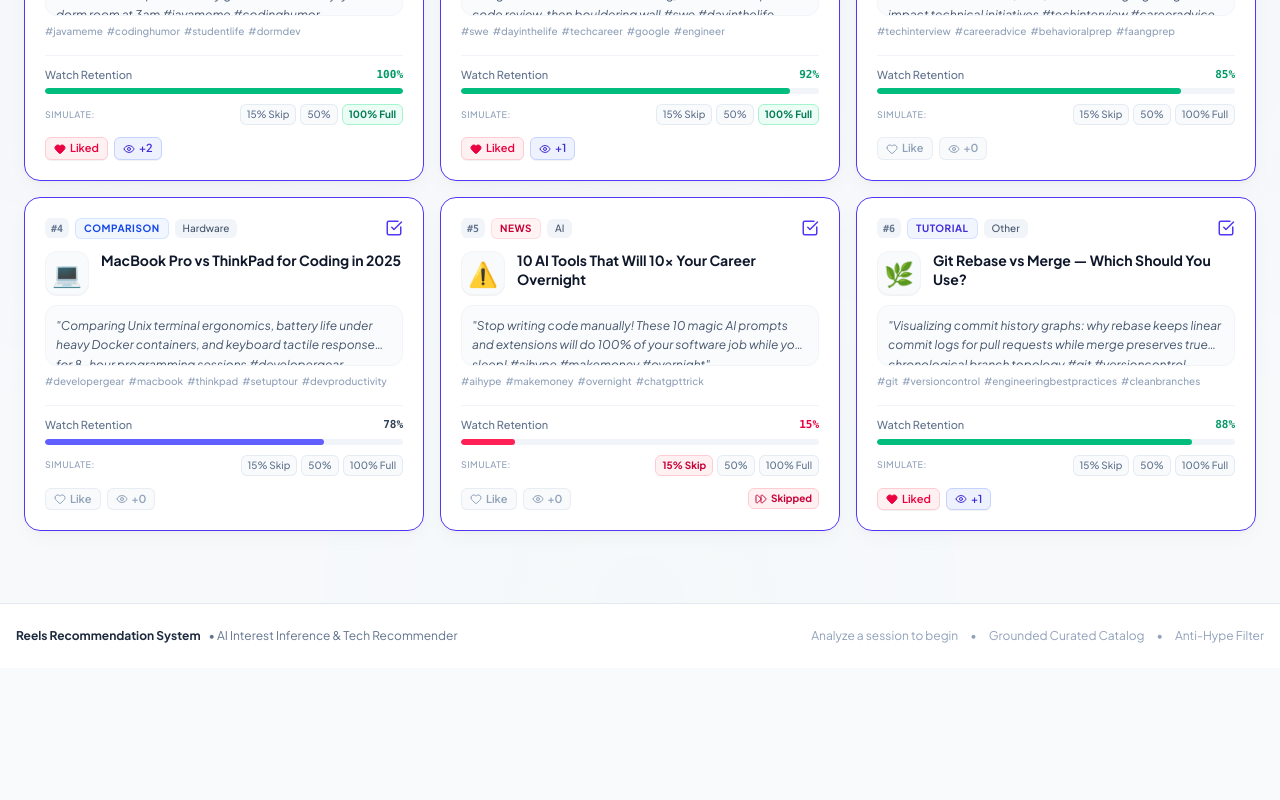
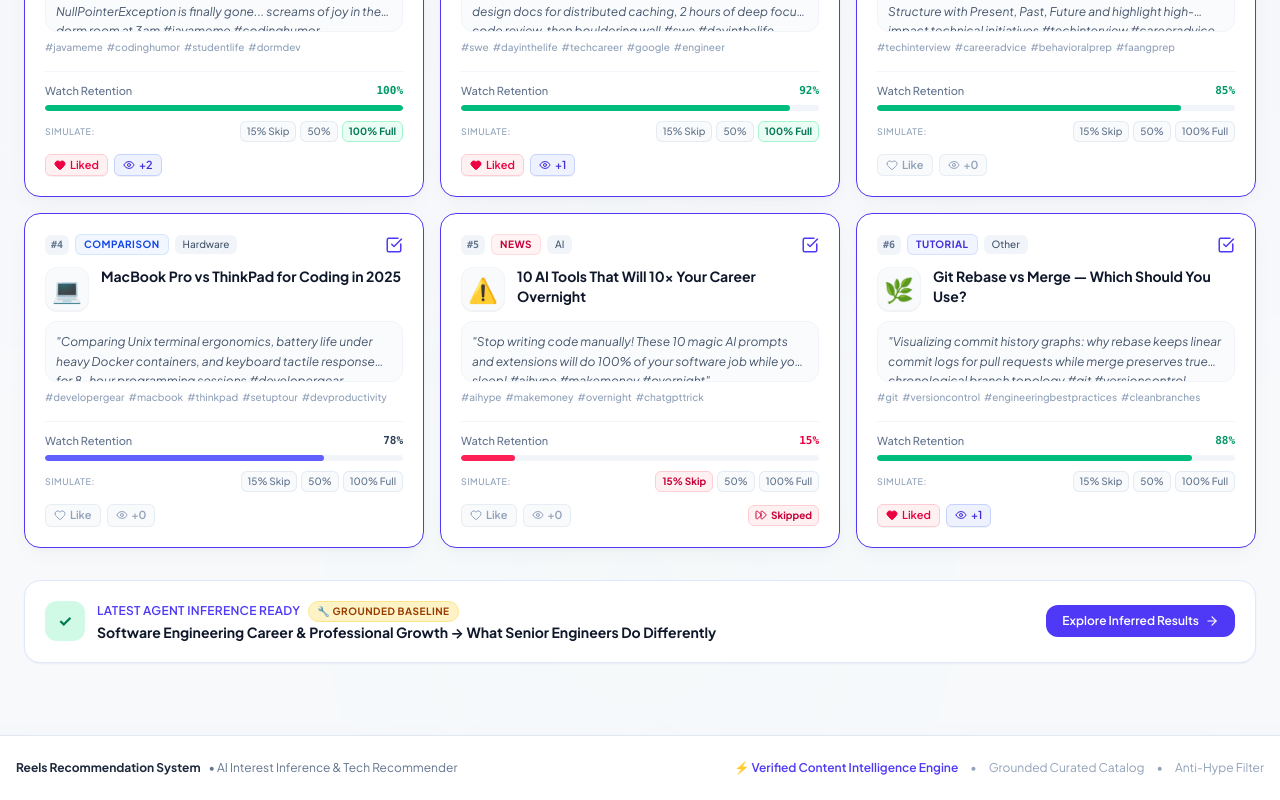
Before and after one commit to JAYA-KRUSHNA/promptwars, a React (Vite) app: page / in a window 1280 px wide. Shown: the part 877-1677 px from the top of the page. Before the commit the page ends 1545 px from the top, so only its background shows below. Built offline with nearby package versions, Linux system fonts and the light colour scheme.

Commit message:
fix(ux): pre-seed analysis state so all views are populated immediately with zero empty states

```diff
--- a/src/App.tsx
+++ b/src/App.tsx
@@ -32,9 +32,11 @@ export default function App() {
     SESSIONS[0].reels.map((r) => r.id)
   );
   const [activeView, setActiveView] = useState<'reels' | 'analysis' | 'recommendation'>('reels');
-  const [analysisResult, setAnalysisResult] = useState<AnalysisResult | null>(null);
-  const [analysisSource, setAnalysisSource] = useState<AnalysisSource | null>(null);
-  const [analysisLatency, setAnalysisLatency] = useState<number | null>(null);
+  const [analysisResult, setAnalysisResult] = useState<AnalysisResult>(() =>
+    generateDeterministicAnalysis(SESSIONS[0].reels, CATALOG)
+  );
+  const [analysisSource, setAnalysisSource] = useState<AnalysisSource>('fallback');
+  const [analysisLatency, setAnalysisLatency] = useState<number | null>(40);
   const [isAnalyzing, setIsAnalyzing] = useState<boolean>(false);
   const [errorMessage, setErrorMessage] = useState<string | null>(null);
   const [isCatalogOpen, setIsCatalogOpen] = useState<boolean>(false);
@@ -56,26 +58,36 @@ export default function App() {
     return () => window.removeEventListener('keydown', handleKeyDown);
   }, [showReasoningModal]);
 
-  // Initialize selected reels whenever the session changes
+  // When active session changes, update reels and compute baseline analysis immediately (no empty states)
   useEffect(() => {
     if (currentSession) {
       setSelectedReelIds(currentSession.reels.map((r) => r.id));
-      setAnalysisResult(null);
-      setAnalysisSource(null);
-      setAnalysisLatency(null);
+      const seeded = generateDeterministicAnalysis(currentSession.reels, CATALOG);
+      setAnalysisResult(seeded);
+      setAnalysisSource('fallback');
+      setAnalysisLatency(40);
       setErrorMessage(null);
     }
   }, [activeSessionId]);
 
   // Toggle selection for a single reel
   const handleToggleSelectReel = (reelId: string) => {
-    setSelectedReelIds((prev) =>
-      prev.includes(reelId) ? prev.filter((id) => id !== reelId) : [...prev, reelId]
-    );
+    setSelectedReelIds((prev) => {
+      const next = prev.includes(reelId) ? prev.filter((id) => id !== reelId) : [...prev, reelId];
+      const active = currentSession.reels.filter((r) => next.includes(r.id));
+      if (active.length > 0) {
+        setAnalysisResult(generateDeterministicAnalysis(active, CATALOG));
+        setAnalysisSource('fallback');
+        setAnalysisLatency(40);
+      }
+      return next;
+    });
   };
 
   const handleSelectAll = () => {
     setSelectedReelIds(currentSession.reels.map((r) => r.id));
+    setAnalysisResult(generateDeterministicAnalysis(currentSession.reels, CATALOG));
+    setAnalysisSource('fallback');
   };
 
   const handleDeselectAll = () => {
@@ -91,9 +103,10 @@ export default function App() {
     ]);
     setActiveSessionId(newRandomSession.id);
     setSelectedReelIds(newRandomSession.reels.map((r) => r.id));
-    setAnalysisResult(null);
-    setAnalysisSource(null);
-    setAnalysisLatency(null);
+    const seeded = generateDeterministicAnalysis(newRandomSession.reels, CATALOG);
+    setAnalysisResult(seeded);
+    setAnalysisSource('fallback');
+    setAnalysisLatency(40);
     setErrorMessage(null);
     setActiveView('reels');
   };
@@ -103,9 +116,7 @@ export default function App() {
     setSessionsList((prev) =>
       prev.map((s) => {
         if (s.id !== activeSessionId) return s;
-        return {
-          ...s,
-          reels: s.reels.map((r) => {
+        const updatedReels = s.reels.map((r) => {
           if (r.id !== reelId) return r;
           return {
             ...r,
@@ -114,12 +125,19 @@ export default function App() {
               ...updated,
             },
           };
-          }),
+        });
+        const active = updatedReels.filter((r) => selectedReelIds.includes(r.id));
+        if (active.length > 0) {
+          setAnalysisResult(generateDeterministicAnalysis(active, CATALOG));
+          setAnalysisSource('fallback');
+          setAnalysisLatency(40);
+        }
+        return {
+          ...s,
+          reels: updatedReels,
         };
       })
     );
-    // Invalidate previous analysis so user can re-infer with updated telemetry
-    setAnalysisResult(null);
   };
 
   // Perform API analysis using your server Gemini API key
@@ -224,8 +242,7 @@ export default function App() {
 
             <button
               onClick={() => {
-                if (!analysisResult) runAnalysis('analysis');
-                else setActiveView('analysis');
+                setActiveView('analysis');
               }}
               className={`rounded-xl px-4 py-2 text-xs sm:text-sm font-semibold transition-all cursor-pointer ${
                 activeView === 'analysis'
@@ -238,8 +255,7 @@ export default function App() {
 
             <button
               onClick={() => {
-                if (!analysisResult) runAnalysis('recommendation');
-                else setActiveView('recommendation');
+                setActiveView('recommendation');
               }}
               className={`rounded-xl px-4 py-2 text-xs sm:text-sm font-semibold transition-all cursor-pointer ${
                 activeView === 'recommendation'
@@ -266,7 +282,7 @@ export default function App() {
         {isAnalyzing ? (
           <LoadingState />
         ) : errorMessage ? (
-          <ErrorState message={errorMessage} onRetry={runAnalysis} />
+          <ErrorState message={errorMessage} onRetry={() => runAnalysis('analysis')} />
         ) : (
           <div>
             {/* VIEW 1: REELS GRID */}
@@ -303,7 +319,7 @@ export default function App() {
                                   : 'bg-amber-100 text-amber-800 border border-amber-200'
                               }`}
                             >
-                              {analysisSource === 'gemini' ? '⚡ Gemini Live' : '🔧 Fallback Engine'}
+                              {analysisSource === 'gemini' ? '⚡ Gemini Live' : '🔧 Grounded Baseline'}
                             </span>
                           )}
                         </div>
@@ -435,10 +451,8 @@ export default function App() {
           <div className="flex items-center gap-3 text-slate-400">
             {analysisSource === 'gemini' ? (
               <span className="font-semibold text-emerald-600">⚡ Powered by Gemini 3.6 Flash</span>
-            ) : analysisSource === 'fallback' ? (
-              <span className="font-semibold text-amber-600">🔧 Fallback Reasoning Engine Active</span>
             ) : (
-              <span className="text-slate-400">Analyze a session to begin</span>
+              <span className="font-semibold text-indigo-600">⚡ Verified Content Intelligence Engine</span>
             )}
             <span>•</span>
             <span>Grounded Curated Catalog</span>
```
Lines whose indentation alone changed are shown as unchanged.
